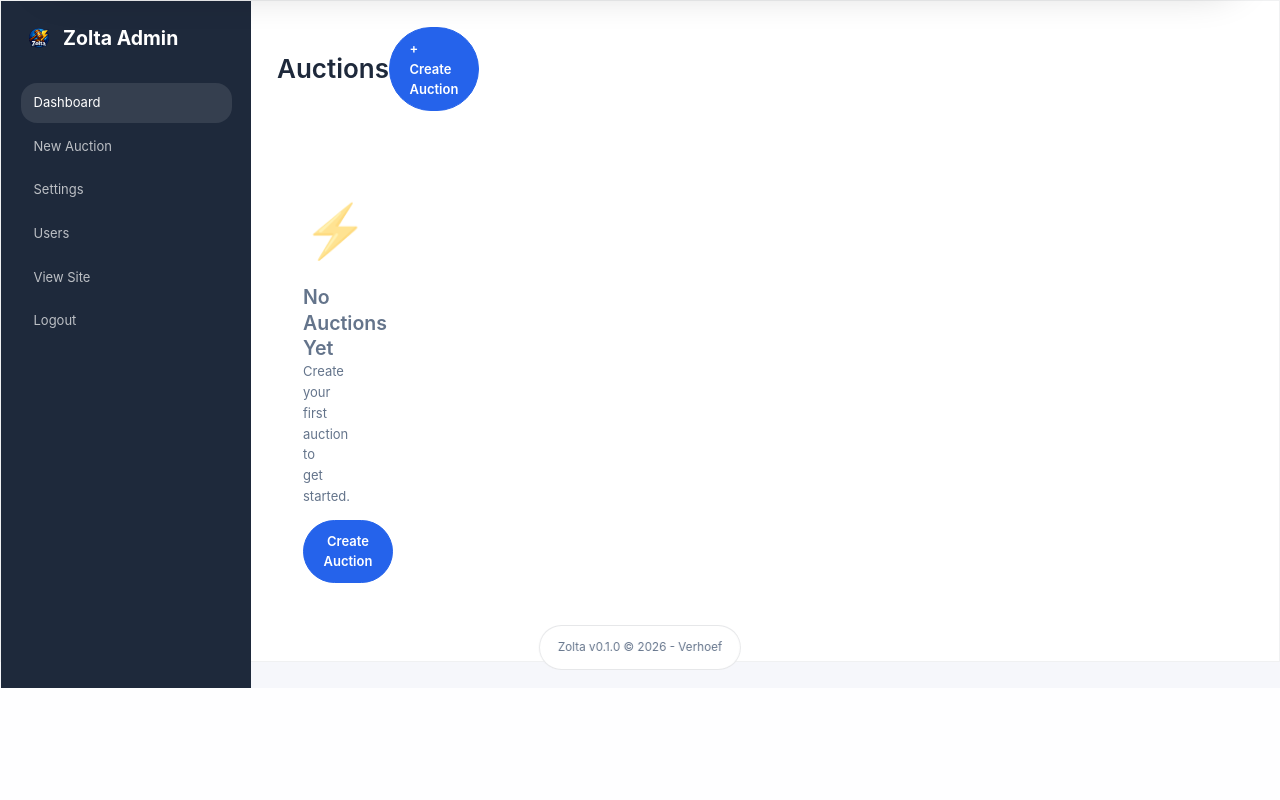
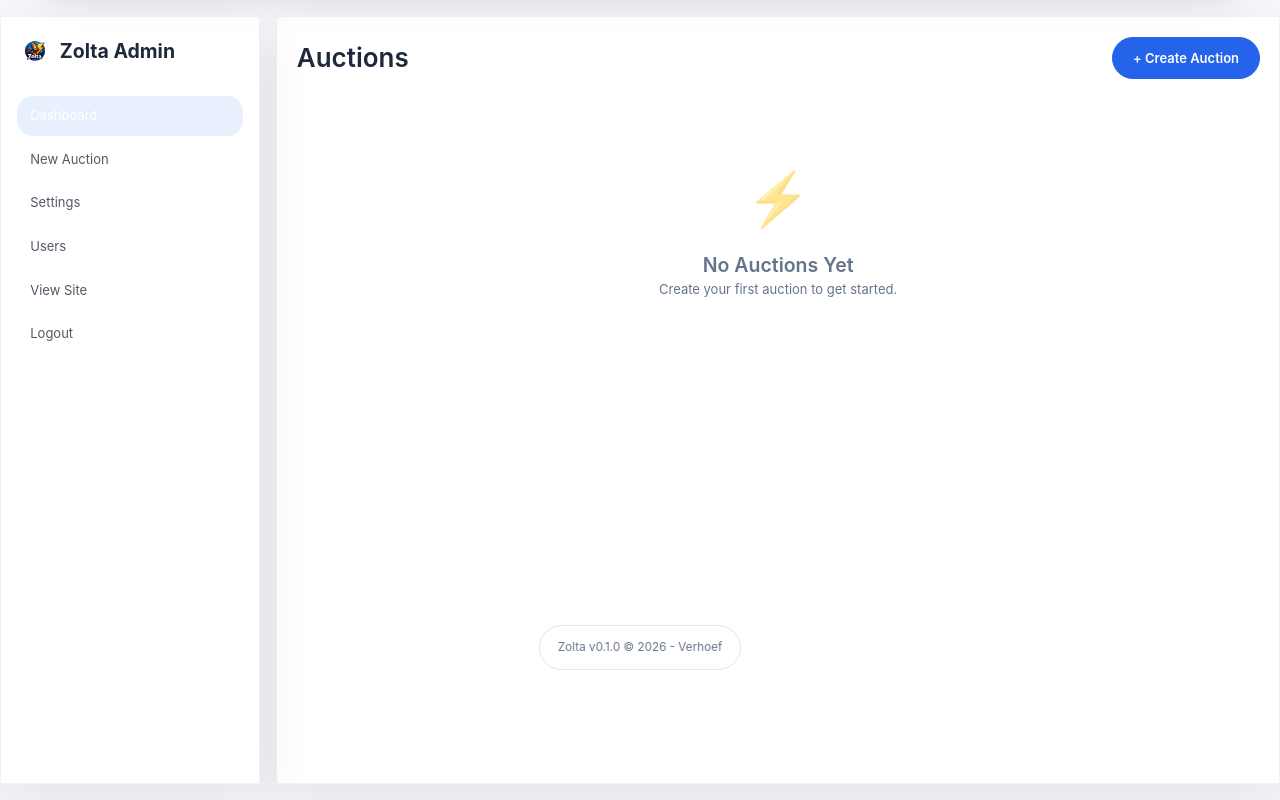
Before and after one commit to MiranoVerhoef/Zolta, a Flask app: page /admin in a window 1280 px wide. Shown: the part 112-912 px from the top of the page. Before the commit the page ends 800 px from the top, so only its background shows below. Run offline with Flask 3, Linux system fonts and the light colour scheme; the visitor is signed in with stand-in values (Sample User, id 1); parts of the project's set-up code (start-up, migrations or seed data) failed here and were passed over.

Commit message:
V0.1.0 Fix 4

```diff
--- a/static/css/style.css
+++ b/static/css/style.css
@@ -565,26 +565,30 @@ box-shadow: none;
 .admin-layout {
   display: grid;
   grid-template-columns: 260px 1fr;
-  gap: 0;
-  background: var(--surface);
-  border-radius: var(--radius-xl);
-  border: 1px solid rgba(15,23,42,0.06);
-  overflow: hidden;
+  gap: 1.25rem;
+  background: transparent;
+  border: 0;
+  border-radius: 0;
+  overflow: visible;
+  padding: 1.25rem 0;
 }
 
-
 .admin-sidebar {
-    width: 250px;
-    background: var(--text-primary);
-    color: white;
-    padding: 1.5rem;
-    position: fixed;
-    height: 100vh;
-    overflow-y: auto;
+  position: sticky;
+  top: 1.25rem;
+  align-self: start;
+  height: calc(100vh - 2.5rem);
+  overflow: auto;
+  background: var(--surface);
+  color: var(--text-primary);
+  border-radius: var(--radius-xl);
+  border: 1px solid rgba(15, 23, 42, 0.06);
+  box-shadow: 0 18px 50px rgba(15, 23, 42, 0.08);
+  padding: 1.25rem;
 }
 
 .admin-sidebar .logo {
-    color: white;
+    color: var(--text-primary);
     margin-bottom: 2rem;
 }
 
@@ -597,7 +601,7 @@ box-shadow: none;
     align-items: center;
     gap: 0.75rem;
     padding: 0.75rem 1rem;
-    color: rgba(255, 255, 255, 0.7);
+    color: rgba(15, 23, 42, 0.72);
     border-radius: var(--radius-sm);
     margin-bottom: 0.25rem;
     transition: all 0.2s;
@@ -605,14 +609,17 @@ box-shadow: none;
 
 .admin-nav a:hover,
 .admin-nav a.active {
-    background: rgba(255, 255, 255, 0.1);
+    background: rgba(37, 99, 235, 0.10);
     color: white;
 }
 
 .admin-main {
-    flex: 1;
-    margin-left: 250px;
-    padding: 2rem;
+  background: var(--surface);
+  border-radius: var(--radius-xl);
+  border: 1px solid rgba(15, 23, 42, 0.06);
+  box-shadow: 0 18px 50px rgba(15, 23, 42, 0.08);
+  padding: 1.5rem;
+  min-height: 60vh;
 }
 
 .admin-header {
--- a/templates/admin/dashboard.html
+++ b/templates/admin/dashboard.html
@@ -96,7 +96,6 @@
             <div class="empty-state-icon">⚡</div>
             <h2>No Auctions Yet</h2>
             <p>Create your first auction to get started.</p>
-            <a href="{{ url_for('admin_new_auction') }}" class="btn btn-primary mt-2">Create Auction</a>
         </div>
         {% endif %}
     </main>
```
